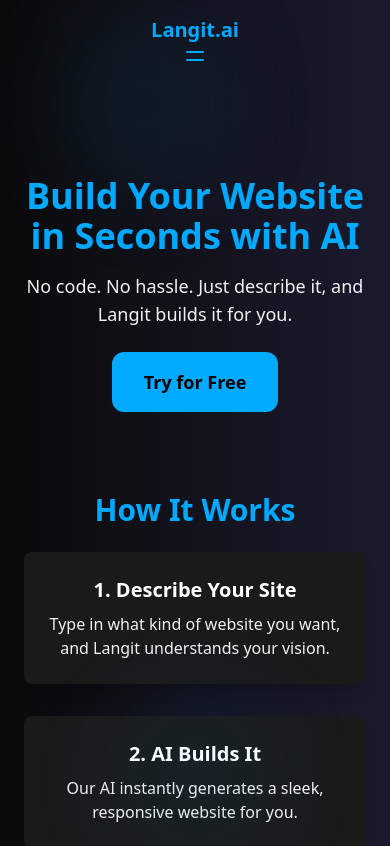
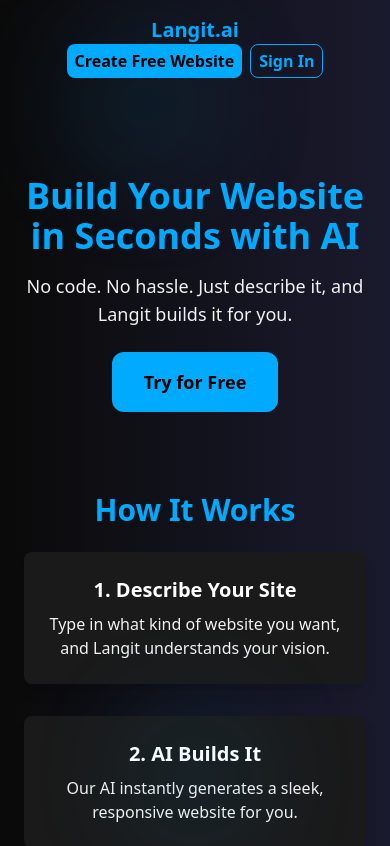
Before and after one commit to jeffeacosta/langit-landing, a Next.js app: page / in a window 390 px wide. Shown: the top 846 px of the page. Built offline with nearby package versions, Linux system fonts and the light colour scheme.

Commit message:
header changes

```diff
--- a/app/page.js
+++ b/app/page.js
@@ -1,61 +1,18 @@
-import { useState } from "react";
 import BackgroundAnimation from "@/components/BackgroundAnimation";
-
 export default function Home() {
-  const [isOpen, setIsOpen] = useState(false);
-
   return (
     <div className="relative bg-gradient-to-r from-[#0a0a0a] to-[#1a1a2e] text-white min-h-screen flex flex-col items-center px-6 pt-20 pb-20">
     <BackgroundAnimation />
     {/* Header */}
 <header className="absolute top-0 left-0 w-full flex flex-col md:flex-row justify-between items-center p-4 md:p-6">
   <div className="text-xl md:text-2xl font-bold text-primary">Langit.ai</div>
-        {/* Desktop Buttons */}
-        <div className="hidden md:flex space-x-4">
-          <button className="bg-primary text-black px-4 py-2 rounded-lg font-bold hover:bg-blue-300 transition-all duration-300">
+  <div className="flex space-x-2 md:space-x-4">
+    <button className="bg-primary text-black px-2 py-1 md:px-4 md:py-2 rounded-lg font-bold hover:bg-blue-300 transition-all duration-300">
       Create Free Website
     </button>
-          <button className="border border-primary text-primary px-4 py-2 rounded-lg font-bold hover:bg-primary hover:text-black transition-all duration-300">
+    <button className="border border-primary text-primary px-2 py-1 md:px-4 md:py-2 rounded-lg font-bold hover:bg-primary hover:text-black transition-all duration-300">
       Sign In
     </button>
-        </div>
-        {/* Mobile Dropdown */}
-        <div className="md:hidden relative">
-          <button
-            onClick={() => setIsOpen(!isOpen)}
-            className="text-primary focus:outline-none"
-          >
-            <svg
-              className="w-6 h-6"
-              fill="none"
-              stroke="currentColor"
-              viewBox="0 0 24 24"
-              xmlns="http://www.w3.org/2000/svg"
-            >
-              <path
-                strokeLinecap="round"
-                strokeLinejoin="round"
-                strokeWidth="2"
-                d="M4 8h16M4 16h16"
-              ></path>
-            </svg>
-          </button>
-          {isOpen && (
-            <div className="absolute right-0 mt-2 w-48 bg-cardDark rounded-md shadow-lg py-2 z-10">
-              <button
-                className="block w-full text-left px-4 py-2 text-sm text-primary hover:bg-blue-300 transition-all duration-300"
-                onClick={() => setIsOpen(false)}
-              >
-                Create Free Website
-              </button>
-              <button
-                className="block w-full text-left px-4 py-2 text-sm text-primary hover:bg-blue-300 transition-all duration-300"
-                onClick={() => setIsOpen(false)}
-              >
-                Sign In
-              </button>
-            </div>
-          )}
   </div>
 </header>
     <div className="max-w-3xl text-center mt-24">
```
Lines whose indentation alone changed are shown as unchanged.
